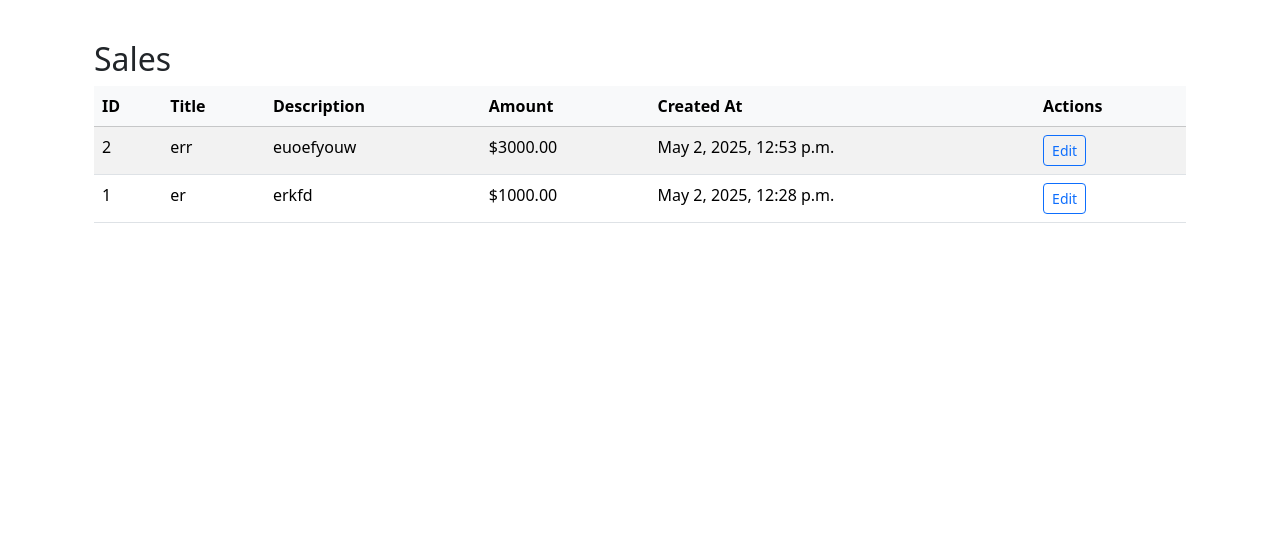
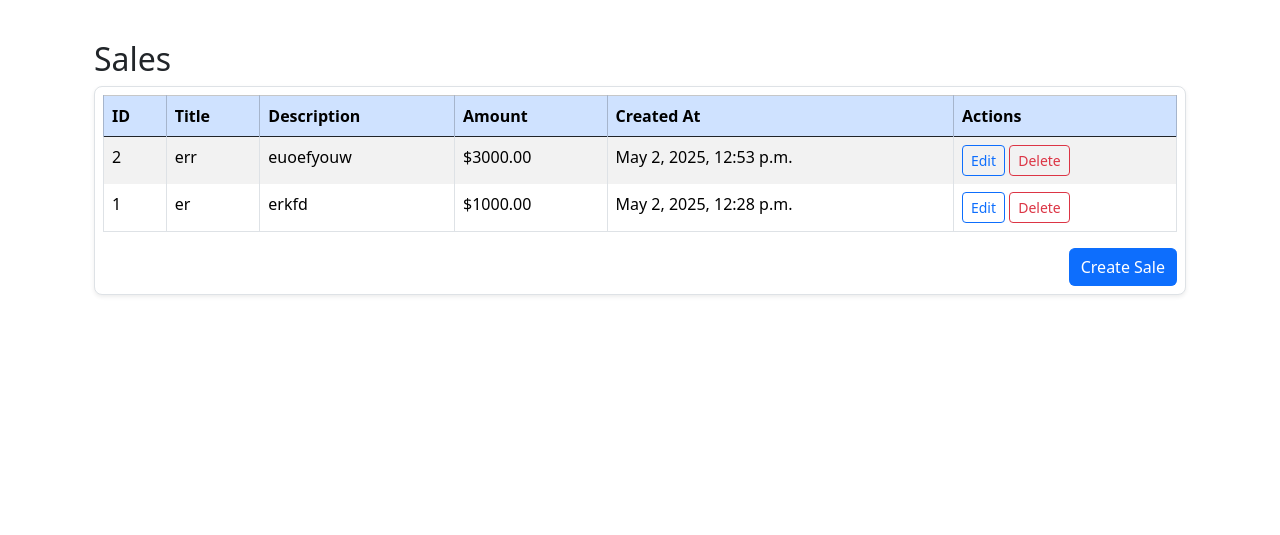
Before and after one commit to Goodvibes74/SDP_website, a Django app: page /sales/ in a window 1280 px wide. Shown: the part 56-591 px from the top of the page. Run offline with Django 5.2, Linux system fonts and the light colour scheme; a user stored in the database is signed in; data comes from the database, SQL or seed files in the repository; both versions use the stored data as it was after the commit; some libraries are stand-ins or nearby versions.

Commit message:
Refactor URL routing and views: add sale deletion functionality, enhance sales listing UI, and improve home page styling.

```diff
--- a/sdp_project/core/urls.py
+++ b/sdp_project/core/urls.py
@@ -2,23 +2,25 @@ from django.urls import path
 from django.contrib.auth import views as auth_views
 from .views import (
     home, contact, about, dashboard, login, register,
-    sale_list, sale_create, sale_edit, logout
+    sale_list, sale_create, sale_edit, sale_delete, logout,
 )
 
 urlpatterns = [
-    # Public pages
+    # Public pages accessible to all users
     path('',                        home,                            name='home'),
     path('dashboard/',              dashboard,                       name='dashboard'),
     path('about/',                  about,                           name='about'),
     path('contact/',                contact,                         name='contact'),
 
-    # Authentication
-    path('login/',                  login,              name='login'),
-    path('logout/',                 logout,             name='logout'),
-    path('register/',               register,              name='register'),
+    # Authentication views
+    path('login/',                  login,                           name='login'),
+    path('logout/',                 logout,                          name='logout'),
+    path('register/',               register,                        name='register'),
 
-    # Sales (function-based)
+    # Sales (function-based-views were used here for simplicity)
+    # These views are protected by the login_required decorator and are only accessible to logged-in users
     path('sales/',                  sale_list,                       name='browse_sales'),
     path('sales/create/',           sale_create,                     name='create_sale'),
     path('sales/<int:pk>/edit/',    sale_edit,                       name='edit_sale'),
+    path('sales/<int:pk>/delete/',  sale_delete,                     name='delete_sale'),
 ]
--- a/sdp_project/core/views.py
+++ b/sdp_project/core/views.py
@@ -114,6 +114,13 @@ def sale_edit(request, pk):
         'error': error,
         'success': success,
     })
+def sale_delete(request, pk):
+    sale = get_object_or_404(Sale, pk=pk, seller=request.user)
+    if request.method == 'POST':
+        sale.delete()
+        return redirect('browse_sales')
+    return render(request, 'core/sale_delete.html', {'sale': sale})
+
 @login_required
 def dashboard(request):
     return render(request, 'core/dashboard.html')
--- a/sdp_project/templates/core/browse_sale.html
+++ b/sdp_project/templates/core/browse_sale.html
@@ -4,22 +4,22 @@
 {% block content %}
 <div class="container mt-4">
   <h2>Sales</h2>
-  <div class="table-responsive">
-    <table class="table table-striped table-hover">
-      <thead class="table-light">
-        <tr>
-          <th>ID</th>
-          <th>Title</th>
-          <th>Description</th>
-          <th>Amount</th>
-          <th>Created At</th>
-          <th>Actions</th>
+  <div class="table-responsive table-bordered border rounded-3 shadow-sm p-2 mb-5 bg-body rounded">
+    <table class="table table-striped table-hover rounded-3 table-bordered border rounded-3 p-2">
+      <thead class="table-light border-bottom-0">
+        <tr class="table-primary color-primary-emphasis text-color">
+          <th scope="col">ID</th>
+          <th scope="col">Title</th>
+          <th scope="col">Description</th>
+          <th scope="col">Amount</th>
+          <th scope="col">Created At</th>
+          <th scope="col">Actions</th>
         </tr>
       </thead>
-      <tbody>
+      <tbody class="table-group-divider">
         {% if sales %}
           {% for sale in sales %}
-        <tr>
+        <tr scope="row">
           <td>{{ sale.id }}</td>
           <td>{{ sale.title }}</td>
           <td>{{ sale.description}}</td>
@@ -27,6 +27,10 @@
           <td>{{ sale.created_at }}</td>
           <td>
             <a href="{% url 'edit_sale' sale.id %}" class="btn btn-sm btn-outline-primary">Edit</a>
+            <form action="{% url 'delete_sale' sale.id %}" method="post" style="display:inline;">
+              {% csrf_token %}
+              <button type="submit" class="btn btn-sm btn-outline-danger" onclick="return confirm('Are you sure you want to delete this sale?');">Delete</button>
+            </form>
           </td>
         </tr>
         {% endfor %}
@@ -35,9 +39,9 @@
         {% endif %}
       </tbody>
     </table>
-    <table class="table table-striped">
-
-    </table>
+    <div class="text-end">
+      <a href="{% url 'create_sale' %}" class="btn btn-primary">Create Sale</a>
+    </div>
   </div>
 </div>
 {% endblock %}
--- a/sdp_project/templates/core/home.html
+++ b/sdp_project/templates/core/home.html
@@ -2,7 +2,7 @@
 
 {% block content %} {% comment %} Jumbotron hero section on home {% endcomment %}
 
-<div class="jumbotron text-left bg-light w-auto px-3 mb-4 rounded-3 border">
+<div class="jumbotron text-left bg-light w-auto px-3 mb-4 rounded-3 border" style="height: 601.6px;">
   <div class="p-5 text-center bg-body-tertiary rounded-10">
     <svg
       class="bi mt-4 mb-3"
```
Also changed, not shown: sdp_project/db.sqlite3.
